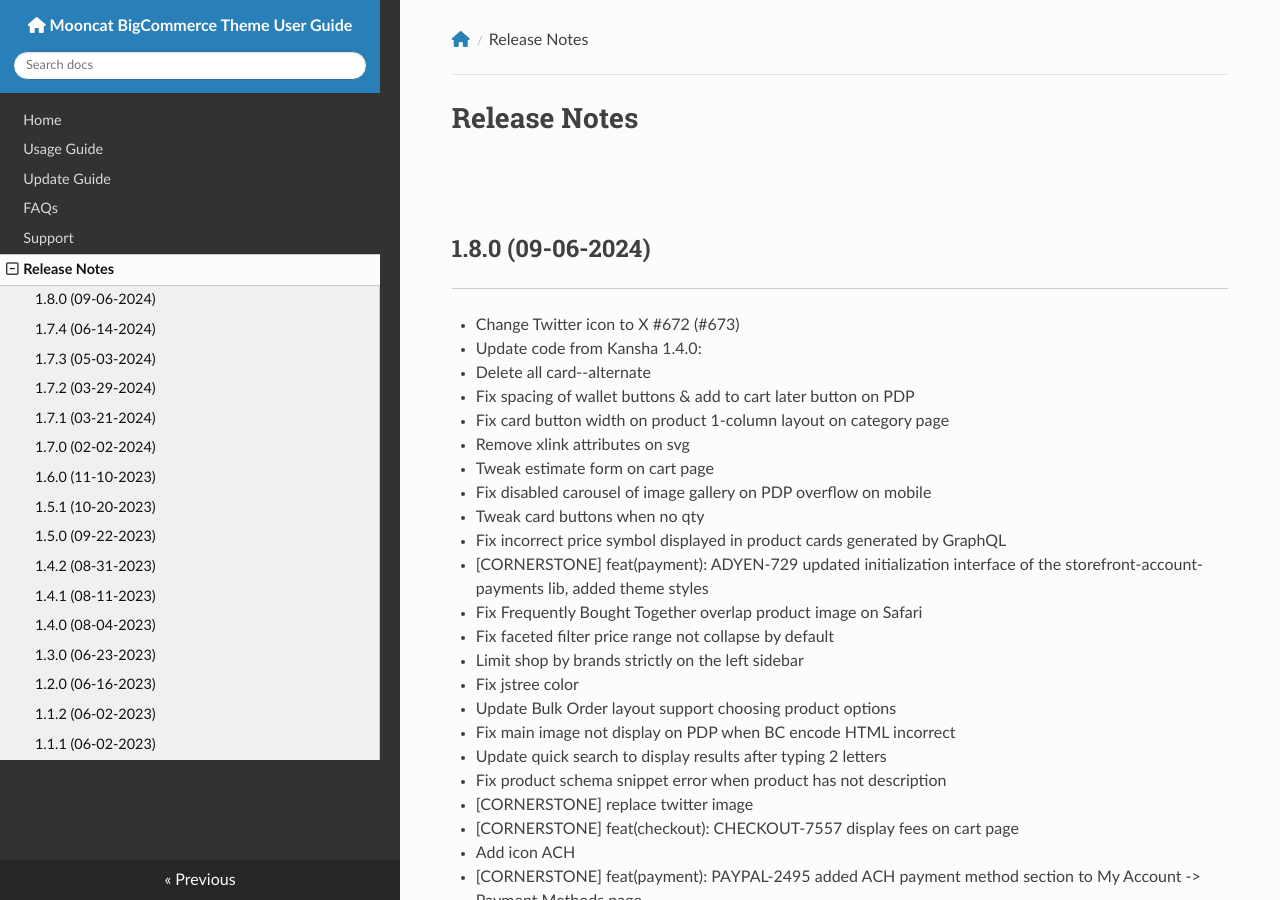
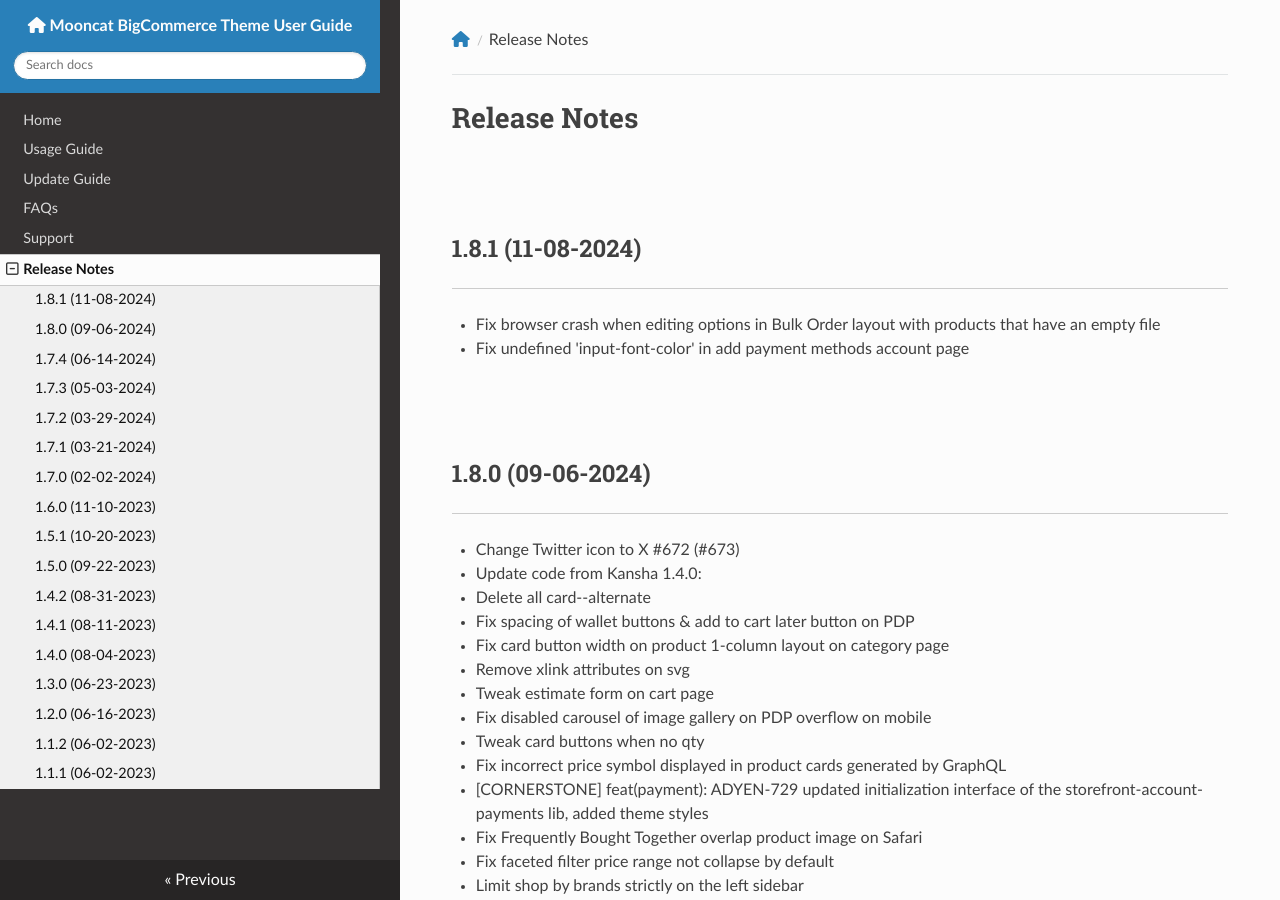
Before and after one commit to allcommerce/bc-mooncat-docs, an MkDocs documentation site: the page built from docs/changelog.md, in a window 1280 px wide and 900 px high. Built offline with MkDocs 1.6.1, drawn with Linux system fonts in a browser that asks for light colours; nearby versions of some CDN libraries.

Commit message:
Update changelog 1.8.1

```diff
--- a/docs/changelog.md
+++ b/docs/changelog.md
@@ -1,4 +1,8 @@
 # Release Notes
+
+## 1.8.1 (11-08-2024)
+- Fix browser crash when editing options in Bulk Order layout with products that have an empty file
+- Fix undefined 'input-font-color' in add payment methods account page
 
 ## 1.8.0 (09-06-2024)
 - Change Twitter icon to X #672 (#673)
```
